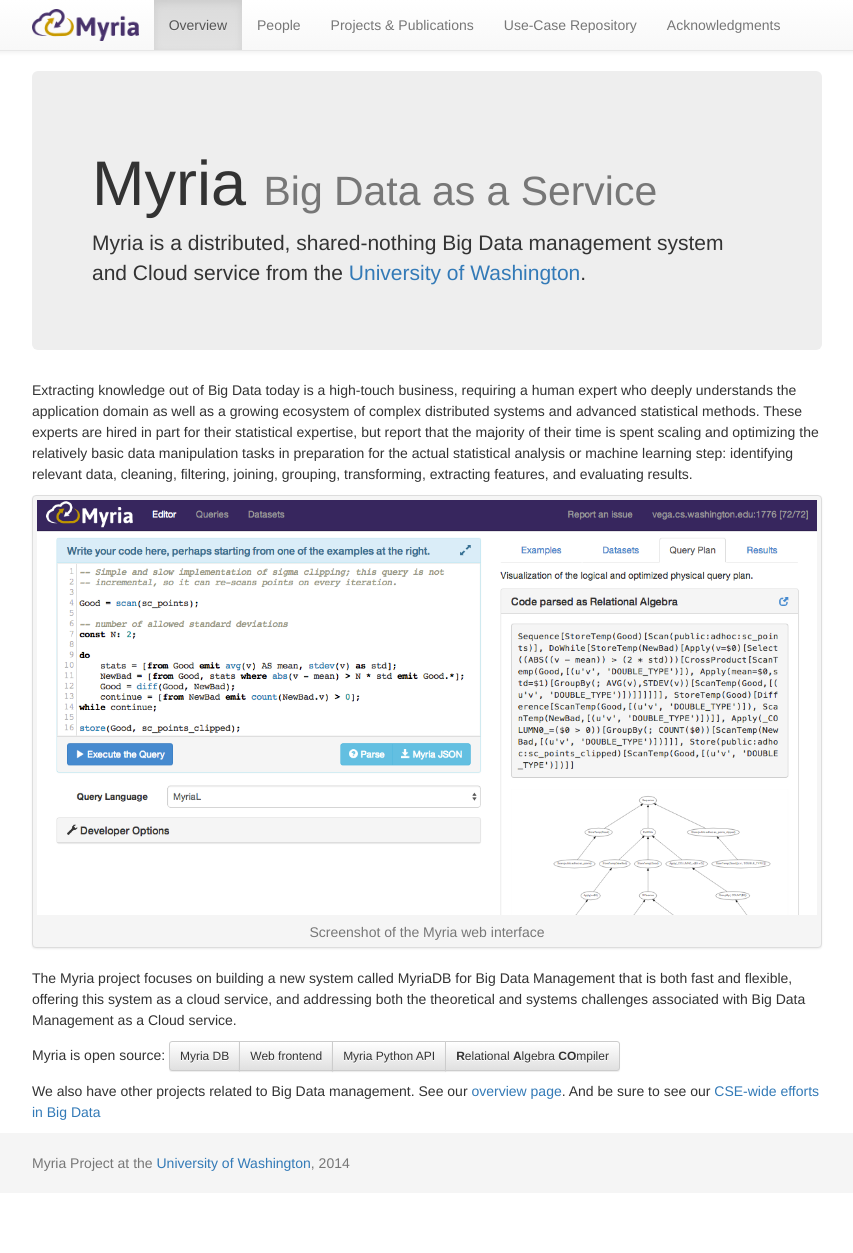
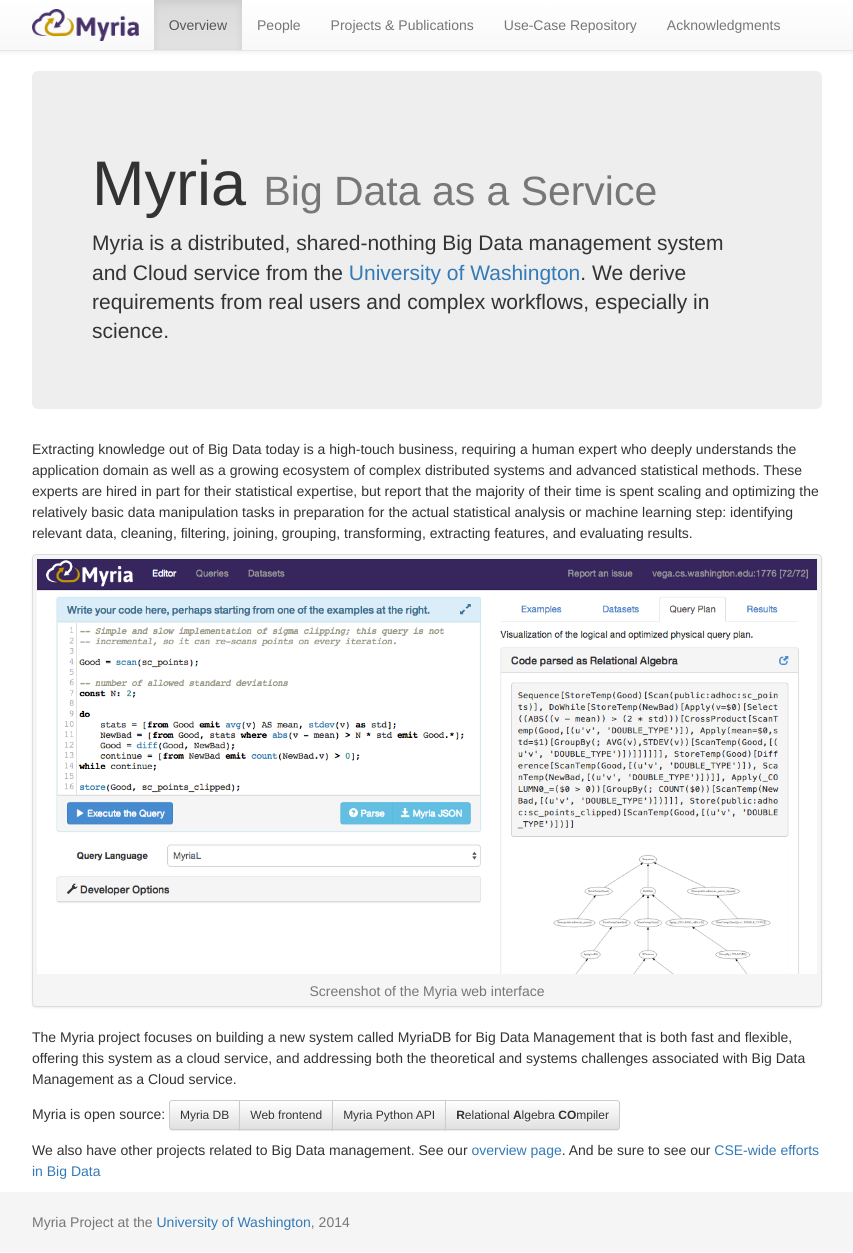
Before and after one commit to uwescience/myria-website, a Jekyll site: the page built from index.markdown, in a window 1280 px wide. Shown: the whole page, without its empty margins (213-1066 px from the left). Built offline with Jekyll 4.4.1, drawn with Linux system fonts in a browser that asks for light colours; nearby versions of some CDN libraries; Markdown is read by kramdown in place of the engine named in the settings; before the commit the page ends 1194 px from its top, so only the background shows below that.

Commit message:
modify front page copy

```diff
--- a/index.markdown
+++ b/index.markdown
@@ -9,7 +9,7 @@
 	<h1>Myria <small>Big Data as a Service</small></h1>
 
 	<p class="lead">
-		Myria is a distributed, shared-nothing Big Data management system and Cloud service from the <a href="http://eee.uw.edu">University of Washington</a>.
+		Myria is a distributed, shared-nothing Big Data management system and Cloud service from the <a href="http://eee.uw.edu">University of Washington</a>. We derive requirements from real users and complex workflows, especially in science.
 	</p>
 
 </div>
```
